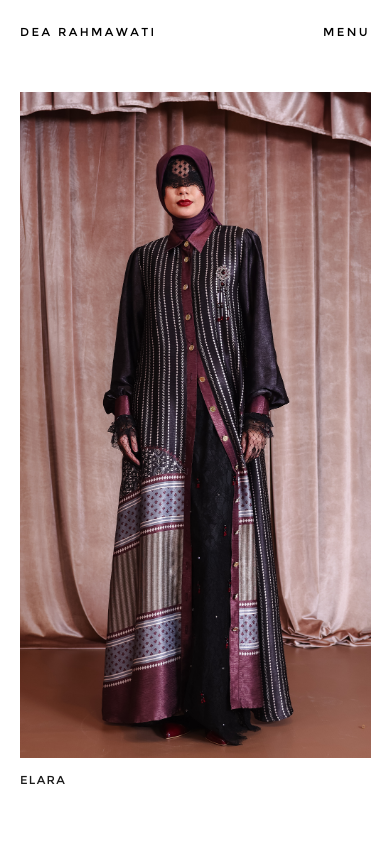
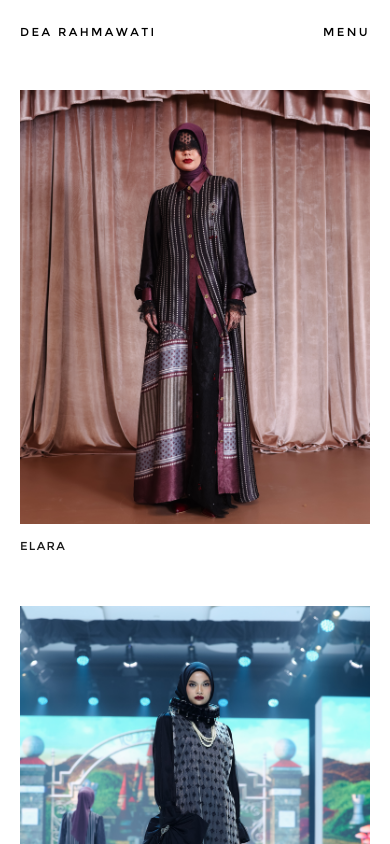
Before and after one commit to bluplyy/Dea-Figma, a React (Vite) app: page /work in a window 390 px wide. Shown: the top 844 px of the page. Built offline with nearby package versions, Linux system fonts and the light colour scheme.

Commit message:
feat: update footer links and work page responsive layouts

```diff
--- a/src/App.jsx
+++ b/src/App.jsx
@@ -162,8 +162,8 @@ function App() {
                 loading="lazy"
               />
 
-              {/* Figma Hover Overlay: Solid Taupe/Olive background with centered 'ENTER' text */}
-              <div className="absolute inset-0 bg-[#6F6E63] flex items-center justify-center opacity-0 group-hover:opacity-100 transition-opacity duration-200 ease-in-out select-none">
+              {/* Figma Hover Overlay: Solid Taupe/Olive background with centered 'ENTER' text (Desktop >= 1280px only) */}
+              <div className="absolute inset-0 bg-[#6F6E63] hidden xl:flex items-center justify-center opacity-0 xl:group-hover:opacity-100 transition-opacity duration-200 ease-in-out select-none pointer-events-none">
                 <span className="text-white text-[15px] font-normal tracking-[0.08em] uppercase font-nats">
                   ENTER
                 </span>
@@ -187,17 +187,17 @@ function App() {
             {/* Links: Email / Insta / LinkedIn */}
             <div className="w-full grid grid-cols-3 text-[16px] font-medium tracking-[0.15em] uppercase">
               <div className="text-left">
-                <a href="mailto:contact@dearahmawati.com" className="hover:opacity-70 transition-opacity">
+                <a href="https://mail.google.com/mail/?view=cm&fs=1&to=dearahmawati900@gmail.com" target="_blank" rel="noopener noreferrer" className="hover:opacity-70 transition-opacity">
                   EMAIL
                 </a>
               </div>
               <div className="text-center">
-                <a href="#instagram" className="hover:opacity-70 transition-opacity">
+                <a href="https://www.instagram.com/dearrhm/" target="_blank" rel="noopener noreferrer" className="hover:opacity-70 transition-opacity">
                   INSTA
                 </a>
               </div>
               <div className="text-right">
-                <a href="#linkedin" className="hover:opacity-70 transition-opacity">
+                <a href="https://www.linkedin.com/in/dea-rahmawati-445846264/?isSelfProfile=false" target="_blank" rel="noopener noreferrer" className="hover:opacity-70 transition-opacity">
                   LINKEDIN
                 </a>
               </div>
--- a/src/WorkPage.css
+++ b/src/WorkPage.css
@@ -1,8 +1,7 @@
 /* ===== WORK PAGE STYLES ===== */
 
-/* Card wrapper — hide default cursor on hover */
+/* Card wrapper */
 .work-card {
-  cursor: none;
   position: relative;
   /* Proportional height based on viewport height, leaving space for navbar & label */
   height: min(666px, calc(100dvh - 160px));
@@ -10,7 +9,23 @@
   max-width: 90vw;
 }
 
-/* Custom "LOOK" cursor badge — follows the mouse position */
+@media screen and (max-width: 799px) {
+  .work-card {
+    width: 100%;
+    max-width: 100%;
+    height: auto;
+    aspect-ratio: 537 / 666;
+  }
+}
+
+@media (hover: hover) and (pointer: fine) {
+  .work-card {
+    cursor: none;
+  }
+}
+
+/* Custom "LOOK" cursor badge — follows the mouse position (Only on desktop >= 1280px) */
+@media screen and (min-width: 1280px) and (hover: hover) and (pointer: fine) {
   .work-card-cursor {
     position: absolute;
     pointer-events: none;
@@ -26,6 +41,13 @@
     background-color: #ffffff;
     mix-blend-mode: difference;
     transition: none;
+  }
+}
+
+@media screen and (max-width: 1279px), (hover: none), (pointer: coarse) {
+  .work-card-cursor {
+    display: none !important;
+  }
 }
 
 /* The "LOOK" text inside the cursor badge */
--- a/src/WorkPage.jsx
+++ b/src/WorkPage.jsx
@@ -18,72 +18,101 @@ const workItems = [
 function WorkPage() {
   const [isMenuOpen, setIsMenuOpen] = useState(false)
   const [isDesktop, setIsDesktop] = useState(false)
+  const [isMobile, setIsMobile] = useState(false)
   const carouselWrapperRef = useRef(null)
   const carouselTrackRef = useRef(null)
   const [mousePos, setMousePos] = useState({ x: 0, y: 0 })
   const [hoveredCard, setHoveredCard] = useState(null)
 
-  /* Check if desktop (>=1280px) */
+  /* Check viewport width */
   useEffect(() => {
-    const checkDesktop = () => setIsDesktop(window.innerWidth >= 1280)
-    checkDesktop()
-    window.addEventListener('resize', checkDesktop)
-    return () => window.removeEventListener('resize', checkDesktop)
+    const handleResize = () => {
+      setIsDesktop(window.innerWidth >= 1280)
+      setIsMobile(window.innerWidth < 800)
+    }
+    handleResize()
+    window.addEventListener('resize', handleResize)
+    return () => window.removeEventListener('resize', handleResize)
   }, [])
 
   const [scrollX, setScrollX] = useState(0)
+  const scrollXRef = useRef(0)
+  const [isSwipingState, setIsSwipingState] = useState(false)
 
-  /* Horizontal scrolling via mouse wheel and touch without any page vertical scroll */
+  /* Horizontal scrolling via mouse wheel and touch (only for >= 800px) */
   useEffect(() => {
+    if (isMobile) return
     const wrapper = carouselWrapperRef.current
     const track = carouselTrackRef.current
     if (!wrapper || !track) return
 
+    // Wheel scroll (desktop / trackpad)
     const handleWheel = (e) => {
-      // Prevent browser default vertical scroll
       e.preventDefault()
-
       const maxScroll = track.scrollWidth - wrapper.clientWidth
       if (maxScroll <= 0) return
 
-      // Use deltaY (mouse wheel vertical) or deltaX (trackpad horizontal)
       const delta = Math.abs(e.deltaX) > Math.abs(e.deltaY) ? e.deltaX : e.deltaY
-
-      setScrollX((prev) => {
-        const next = prev + delta
-        return Math.max(0, Math.min(next, maxScroll))
-      })
+      const next = Math.max(0, Math.min(scrollXRef.current + delta, maxScroll))
+      scrollXRef.current = next
+      setScrollX(next)
     }
 
+    // Touch events for mobile/tablet swipe gesture
     let touchStartX = 0
     let touchStartY = 0
-    let initialScrollX = 0
+    let startScrollX = 0
+    let isSwiping = false
 
     const handleTouchStart = (e) => {
       touchStartX = e.touches[0].clientX
       touchStartY = e.touches[0].clientY
-      initialScrollX = scrollX
+      startScrollX = scrollXRef.current
+      isSwiping = false
     }
 
     const handleTouchMove = (e) => {
-      e.preventDefault()
-      const deltaX = touchStartX - e.touches[0].clientX
-      const maxScroll = track.scrollWidth - wrapper.clientWidth
-      if (maxScroll <= 0) return
-      const next = initialScrollX + deltaX
-      setScrollX(Math.max(0, Math.min(next, maxScroll)))
+      const currentX = e.touches[0].clientX
+      const currentY = e.touches[0].clientY
+      const diffX = touchStartX - currentX
+      const diffY = touchStartY - currentY
+
+      if (!isSwiping) {
+        if (Math.abs(diffX) > Math.abs(diffY) && Math.abs(diffX) > 6) {
+          isSwiping = true
+          setIsSwipingState(true)
+        }
+      }
+
+      if (isSwiping) {
+        if (e.cancelable) e.preventDefault()
+        const maxScroll = track.scrollWidth - wrapper.clientWidth
+        if (maxScroll <= 0) return
+        const next = Math.max(0, Math.min(startScrollX + diffX, maxScroll))
+        scrollXRef.current = next
+        setScrollX(next)
+      }
+    }
+
+    const handleTouchEnd = () => {
+      isSwiping = false
+      setIsSwipingState(false)
     }
 
     wrapper.addEventListener('wheel', handleWheel, { passive: false })
     wrapper.addEventListener('touchstart', handleTouchStart, { passive: true })
     wrapper.addEventListener('touchmove', handleTouchMove, { passive: false })
+    wrapper.addEventListener('touchend', handleTouchEnd, { passive: true })
+    wrapper.addEventListener('touchcancel', handleTouchEnd, { passive: true })
 
     return () => {
       wrapper.removeEventListener('wheel', handleWheel)
       wrapper.removeEventListener('touchstart', handleTouchStart)
       wrapper.removeEventListener('touchmove', handleTouchMove)
+      wrapper.removeEventListener('touchend', handleTouchEnd)
+      wrapper.removeEventListener('touchcancel', handleTouchEnd)
     }
-  }, [scrollX])
+  }, [isMobile])
 
   /* Track mouse position relative to the card for the custom cursor */
   const handleMouseMove = (e, index) => {
@@ -106,7 +135,9 @@ function WorkPage() {
   }, [])
 
   return (
-    <div className="bg-[#FFFFFF] h-screen h-[100dvh] w-full overflow-hidden font-sans text-[#1A1A1A] relative flex flex-col justify-center">
+    <div className={`bg-[#FFFFFF] w-full font-sans text-[#1A1A1A] relative flex flex-col justify-center ${
+      isMobile ? 'min-h-screen overflow-y-auto' : 'h-screen h-[100dvh] overflow-hidden'
+    }`}>
 
       {/* ===== NAVBAR (FIXED TOP + BLEND MODE: DIFFERENCE) ===== */}
       <nav className="fixed top-0 left-0 z-50 w-full px-5 pt-5 pb-[30px] flex items-start justify-between mix-blend-difference pointer-events-none">
@@ -168,21 +199,33 @@ function WorkPage() {
         </div>
       </nav>
 
-      {/* ===== WORK CAROUSEL (FIT 100VH - HORIZONTAL ONLY) ===== */}
+      {/* ===== WORK CONTENT (VERTICAL ON <800px, HORIZONTAL CAROUSEL ON >=800px) ===== */}
       <div
         ref={carouselWrapperRef}
-        className="relative w-full h-full flex items-center overflow-hidden pt-[70px] pb-[30px]"
+        className={`relative w-full ${
+          isMobile
+            ? 'pt-[90px] pb-[60px] px-5 flex justify-center'
+            : 'h-full flex items-center overflow-hidden pt-[70px] pb-[30px] touch-pan-x select-none'
+        }`}
       >
         <div
           ref={carouselTrackRef}
-          className="flex items-start gap-[24px] pl-[20px] pr-[20px] will-change-transform"
-          style={{
-            transform: `translateX(-${scrollX}px)`,
-            transition: 'transform 0.1s ease-out'
-          }}
+          className={
+            isMobile
+              ? 'flex flex-col items-center gap-[48px] w-full max-w-[500px]'
+              : 'flex items-start gap-[24px] pl-[20px] pr-[20px] will-change-transform'
+          }
+          style={
+            isMobile
+              ? {}
+              : {
+                  transform: `translateX(-${scrollX}px)`,
+                  transition: isSwipingState ? 'none' : 'transform 0.15s cubic-bezier(0.25, 1, 0.5, 1)'
+                }
+          }
         >
           {workItems.map((item, i) => (
-            <div key={i} className="flex-shrink-0 flex flex-col items-start">
+            <div key={i} className={isMobile ? 'w-full flex flex-col items-start' : 'flex-shrink-0 flex flex-col items-start'}>
               {/* Photo container with custom cursor hover */}
               <div
                 className="work-card relative overflow-hidden"
@@ -196,8 +239,8 @@ function WorkPage() {
                   loading="lazy"
                   draggable={false}
                 />
-                {/* Custom "look" cursor overlay — follows mouse */}
-                {hoveredCard === i && (
+                {/* Custom "look" cursor overlay — follows mouse (Desktop >= 1280px only) */}
+                {isDesktop && hoveredCard === i && (
                   <div
                     className="work-card-cursor"
                     style={{
```
Lines whose indentation alone changed are shown as unchanged.
